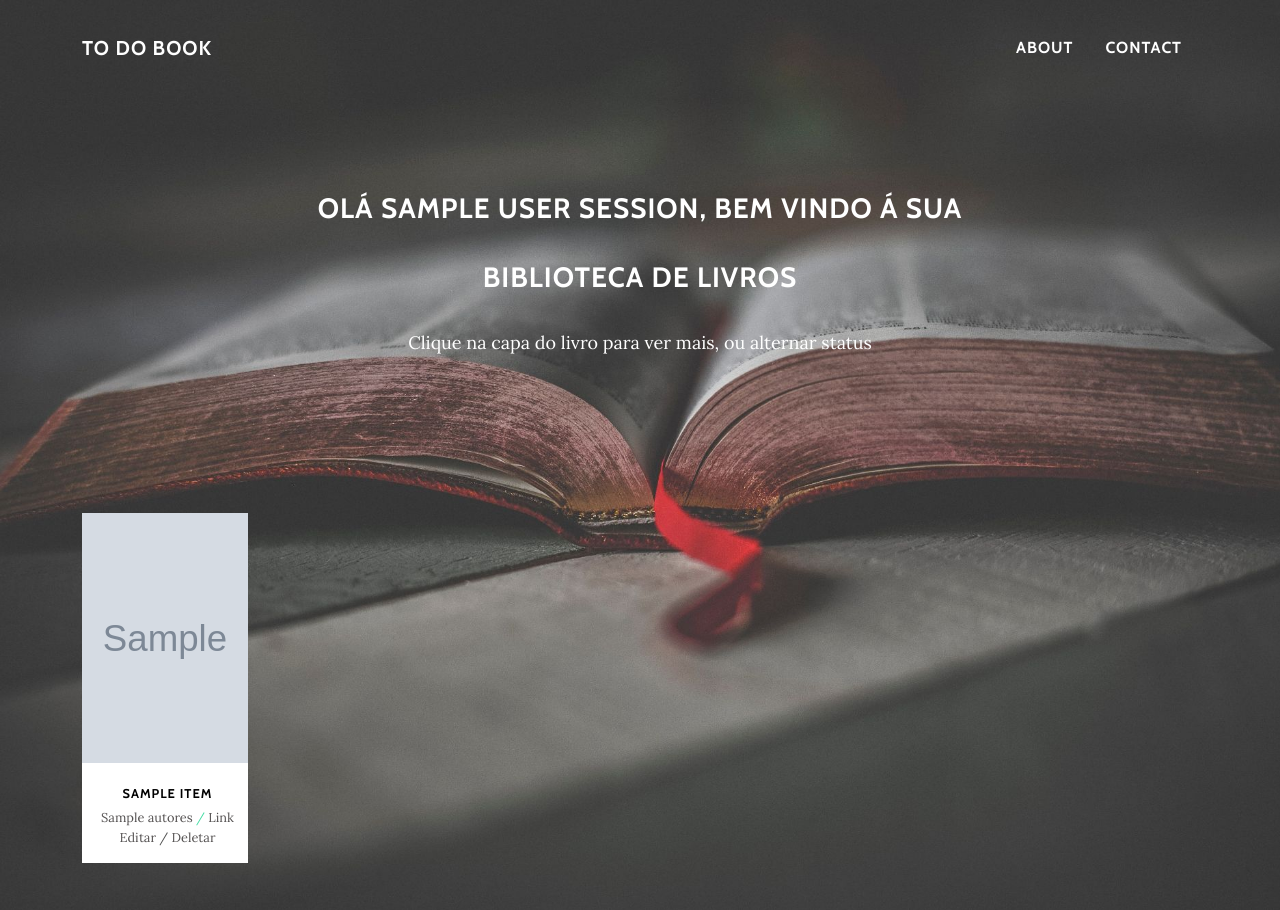
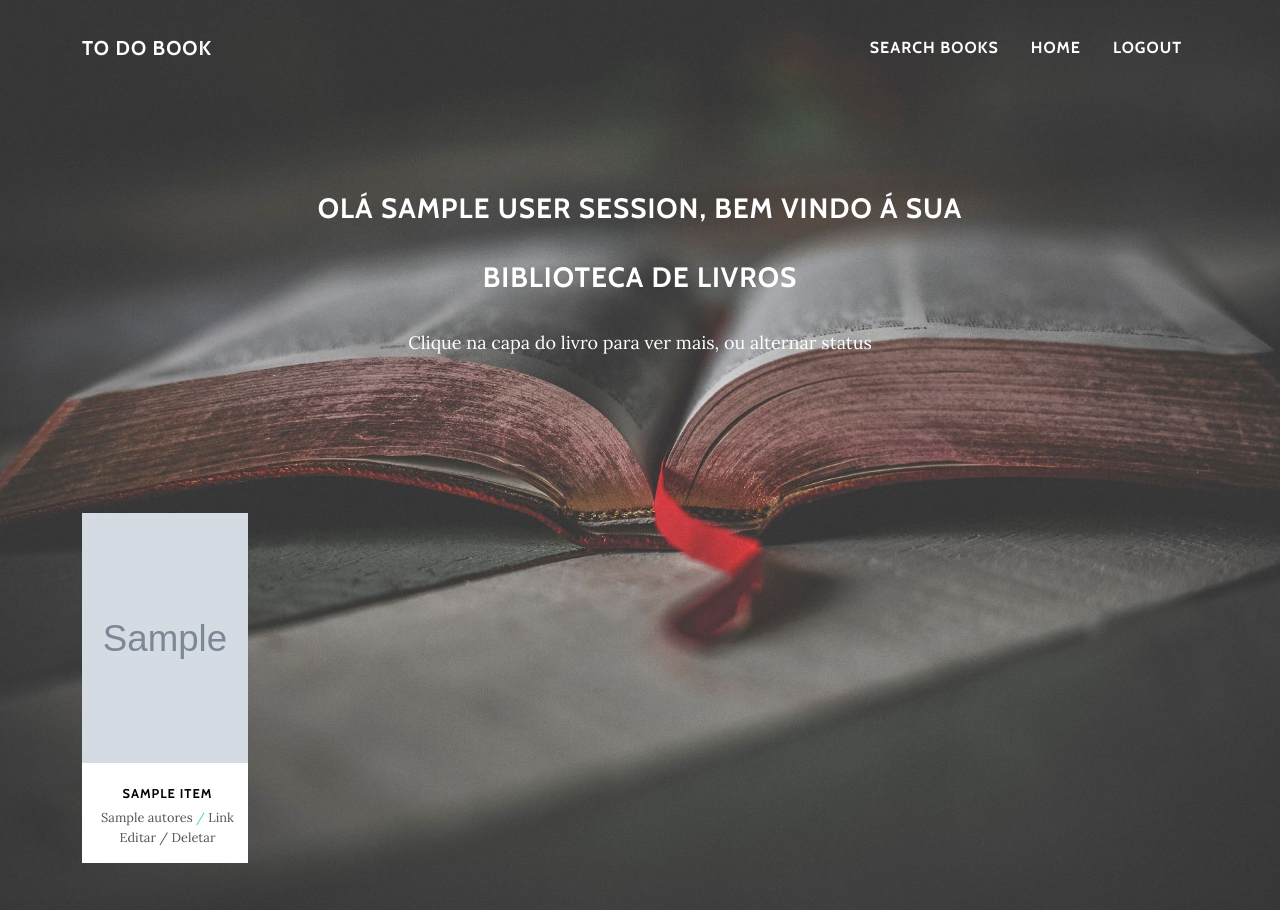
Before and after one commit to kilerhg/TodoBook, a Flask app: template templates/library.html in a window 1280 px wide. Shown: the top 910 px of the page. Run offline with Flask 2, Linux system fonts and the light colour scheme; the template is opened without the code that fills it: most values are stand-ins (such as "Sample title", 1, 10 or a date in 2020); grey boxes marked "Sample" are stand-in pictures; some libraries are stand-ins or nearby versions.

Commit message:
Adding some conections betwen the pages

```diff
--- a/templates/index.html
+++ b/templates/index.html
@@ -20,6 +20,8 @@
         <div class="container"><a class="navbar-brand" href="#">to do book</a><button data-bs-toggle="collapse" class="navbar-toggler navbar-toggler-right" data-bs-target="#navbarResponsive" type="button" aria-controls="navbarResponsive" aria-expanded="false" aria-label="Toggle navigation" value="Menu"><i class="fa fa-bars"></i></button>
             <div class="collapse navbar-collapse" id="navbarResponsive">
                 <ul class="navbar-nav ms-auto">
+                    <li class="nav-item nav-link"><a class="nav-link active" href=" {{ url_for('search') }} ">Search Books</a></li>
+                    <li class="nav-item nav-link"><a class="nav-link active" href=" {{ url_for('library') }} ">My Library</a></li>
                     <li class="nav-item nav-link"><a class="nav-link active" href="#about">About</a></li>
                     <li class="nav-item nav-link"><a class="nav-link" href="#contact">contact</a></li>
                     <li class="nav-item nav-link"><a class="nav-link" href=" {{ url_for('login') }} ">sign in/up</a></li>
--- a/templates/library.html
+++ b/templates/library.html
@@ -26,8 +26,9 @@
         <div class="container"><a class="navbar-brand" href="#">to do book</a><button data-bs-toggle="collapse" class="navbar-toggler navbar-toggler-right" data-bs-target="#navbarResponsive" type="button" aria-controls="navbarResponsive" aria-expanded="false" aria-label="Toggle navigation" value="Menu"><i class="fa fa-bars"></i></button>
             <div class="collapse navbar-collapse" id="navbarResponsive">
                 <ul class="navbar-nav ms-auto">
-                    <li class="nav-item nav-link"><a class="nav-link active" href="#about">About</a></li>
-                    <li class="nav-item nav-link"><a class="nav-link" href="#contact">contact</a></li>
+                    <li class="nav-item nav-link"><a class="nav-link active" href=" {{ url_for('search') }} ">Search Books</a></li>
+                    <li class="nav-item nav-link"><a class="nav-link active" href=" {{ url_for('index') }} ">Home</a></li>
+                    <li class="nav-item nav-link"><a class="nav-link" href=" {{ url_for('logout') }} ">Logout</a></li>
                 </ul>
             </div>
         </div>
--- a/templates/search.html
+++ b/templates/search.html
@@ -26,8 +26,8 @@
         <div class="container"><a class="navbar-brand" href="#">to do book</a><button data-bs-toggle="collapse" class="navbar-toggler navbar-toggler-right" data-bs-target="#navbarResponsive" type="button" aria-controls="navbarResponsive" aria-expanded="false" aria-label="Toggle navigation" value="Menu"><i class="fa fa-bars"></i></button>
             <div class="collapse navbar-collapse" id="navbarResponsive">
                 <ul class="navbar-nav ms-auto">
-                    <li class="nav-item nav-link"><a class="nav-link active" href="#about">About</a></li>
-                    <li class="nav-item nav-link"><a class="nav-link" href="#contact">contact</a></li>
+                    <li class="nav-item nav-link"><a class="nav-link active" href=" {{ url_for('library') }} ">My Library</a></li>
+                    <li class="nav-item nav-link"><a class="nav-link active" href=" {{ url_for('index') }}">Home</a></li>
                     <li class="nav-item nav-link"><a class="nav-link" href=" {{ url_for('login') }} ">sign in/up</a></li>
                 </ul>
             </div>
```
Also changed, not shown: app.py (+7 -0 lines), templates/home_page.html (deleted, +0 -9 lines).
